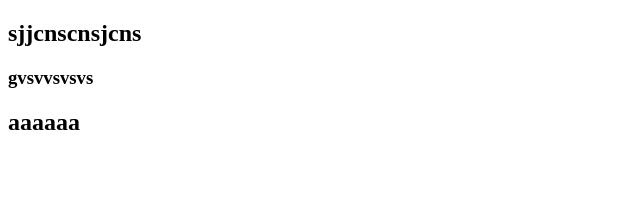
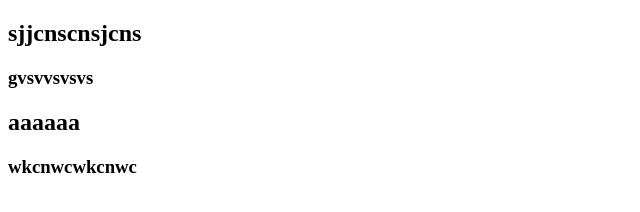
Before and after one commit to nikic139/Yeah, a plain HTML site: page index.html in a window 1280 px wide. Shown: the whole page, without its empty margins (0-640 px from the left). Drawn offline with Linux system fonts and the light colour scheme.

Commit message:
demek rabote

```diff
--- a/index.html
+++ b/index.html
@@ -9,5 +9,6 @@
     <h2>sjjcnscnsjcns</h2>
     <h3>gvsvvsvsvs</h3>
     <h2>aaaaaa</h2>
+    <h3>wkcnwcwkcnwc</h3>
   </body>
 </html>
```
